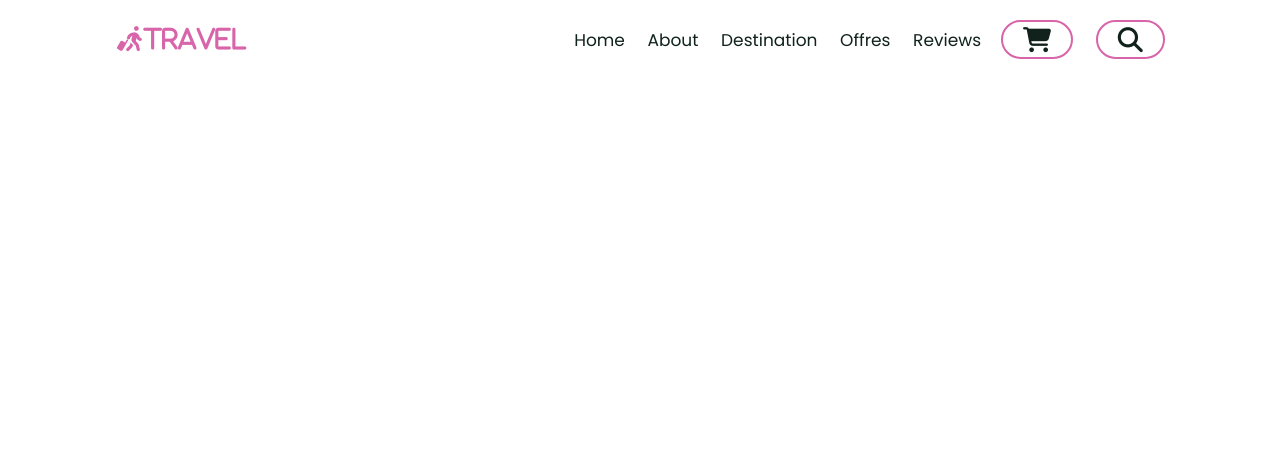
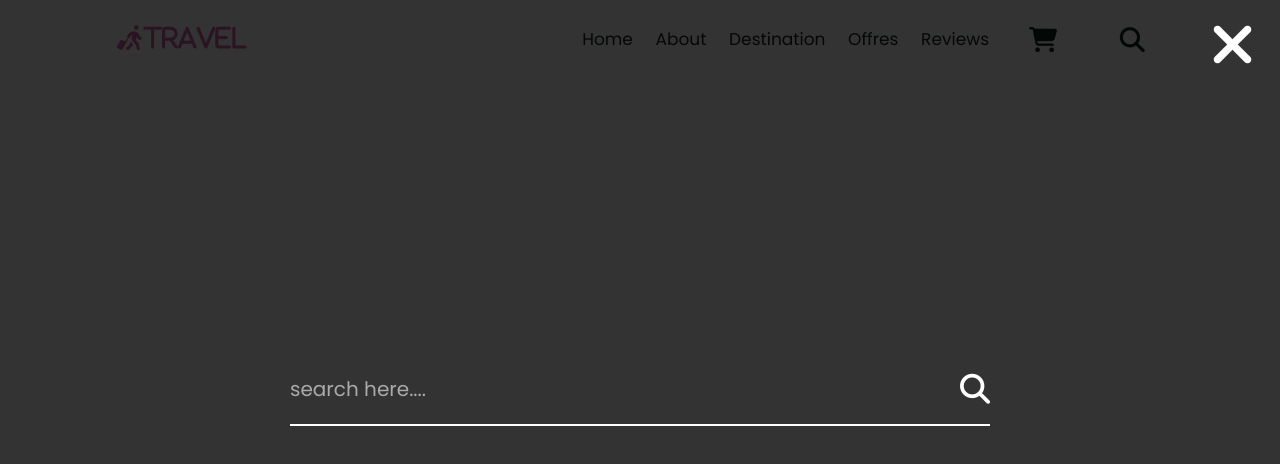
Before and after one commit to Hajer45/TravelAgencyWebsite, a plain HTML site: page index.html in a window 1280 px wide. Both pictures are taken after a click on the element 1130 px from the left and 39 px from the top of the page. Drawn offline with Linux system fonts and the light colour scheme.

Commit message:
search bardone

```diff
--- a/index.html
+++ b/index.html
@@ -30,6 +30,14 @@
     </div>
 </header>
     <!--Header section ends-->
+    <!-- search form-->
+    <div class="search-form">
+        <div id="close-search" class="fas fa-times"></div>
+        <form action="">
+            <input type="search" name="" id="search-box" placeholder="search here....">
+            <label for="search-box" class="fas fa-search"></label>
+        </form>
+    </div>
 
 </body>
 <script src="script.js"></script>
--- a/script.js
+++ b/script.js
@@ -1,4 +1,6 @@
 let navbar = document.querySelector(".navbar");
+let searchForm = document.querySelector(".search-form");
+
 document.querySelector("#menu-btn").onclick = ()=>{
     navbar.classList.add("active");
 }
@@ -8,3 +10,9 @@ document.querySelector("#nav-close").onclick = ()=>{
 window.onscroll = () =>{
     navbar.classList.remove("active");
 }
+document.querySelector("#search-btn").onclick = ()=>{
+    searchForm.classList.add("active");
+}
+document.querySelector("#close-search").onclick = ()=>{
+    searchForm.classList.remove("active");
+}
--- a/style.css
+++ b/style.css
@@ -65,16 +65,71 @@ header .logo {
     margin-left:2rem;
     cursor:pointer;
     color:var(--black);
-    border:var(--main) solid 2px;
     padding:5px 20px;
     border-radius: 20px;
 }
 .icons a:hover , .icons div:hover{
-    color:var(--main);
+    color:var(--white);
+    background-color: var(--main);
 }
 #menu-btn {
     display: none;
 }
+/* search*/
+.search-form {
+    position:fixed;
+    top:0;
+    left:0;
+    height:100%;
+    width:100%;
+    background:rgba(0,0,0,.8);
+    display:flex;
+    align-items: center;
+    justify-content: center;
+    z-index: 10000;
+    transform: translateY(-110%);
+}
+.search-form.active {
+    transform: translateY(0%);
+}
+#close-search {
+    position:absolute;
+    top:1.5rem;right:2.5rem;
+    cursor: pointer;
+    color:var(--white);
+    font-size: 6rem;
+}
+#close-search:hover {
+    color:var(--main);
+}
+form {
+    width:70rem;
+    margin: 0 2rem;
+    padding-bottom: 2rem;
+    border-bottom: .2rem solid var(--white);
+    display: flex;
+    align-items: center;
+}
+form input {
+    width:100%;
+    font-size: 2rem;
+    color:var(--white);
+    text-transform: none;
+    background: none;
+    padding-right: 2rem;
+}
+form input::placeholder {
+    color:#aaa;
+}
+form label {
+    font-size: 3rem;
+    cursor:pointer;
+    color:var(--white);
+}
+form label:hover {
+    color:var(--main)
+}
+
 
 
 /* media query*/
```
